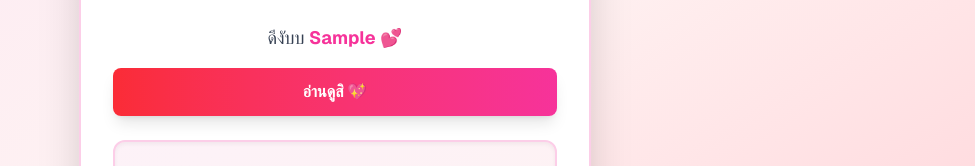
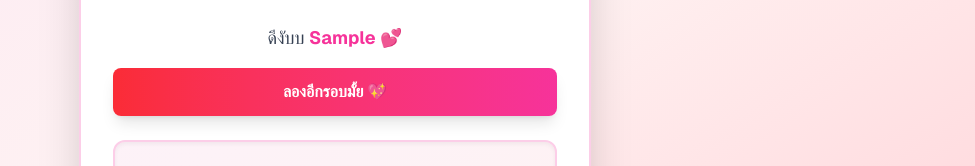
Before and after one commit to ArthitDev/sunny-mood-project, a Next.js app: page / in a window 1280 px wide. Both pictures are taken after typing "Sample" into the empty fields and a click on the button "ไปกันเล้ยย 🥰". Shown: the part 289-455 px from the top of the page, without its empty margins (305-1280 px from the left). Built offline with nearby package versions, Linux system fonts and the light colour scheme; no server answers.

Commit message:
feat : add more emoji

```diff
--- a/src/app/page.tsx
+++ b/src/app/page.tsx
@@ -93,10 +93,56 @@ export default function Home() {
     const hearts = [];
     const animations = ['float-heart', 'float-heart-left', 'float-heart-right', 'float-heart-diagonal'];
     const emojis = [
-      '💕', '❤️', '💖', '💗', '💘', '🥰', '😍', '💝', '💓', '💞', '💌', '🌹',
-      '💐', '🎀', '💒', '👫', '💏', '💑', '💋', '😘', '😚', '🥺', '🌺', '🌸',
-      '🌷', '🦋', '✨', '⭐', '🌟', '💫', '🎉', '🎊', '🎈', '🍰', '🧁', '🍭',
-      '🍬', '🎁', '💎'
+      "💕",
+      "❤️",
+      "💖",
+      "💗",
+      "💘",
+      "🥰",
+      "😍",
+      "💝",
+      "💓",
+      "💞",
+      "💌",
+      "🌹",
+      "💐",
+      "🎀",
+      "💒",
+      "💏",
+      "💑",
+      "💋",
+      "😘",
+      "😚",
+      "🥺",
+      "🌺",
+      "🌸",
+      "🌷",
+      "🦋",
+      "✨",
+      "⭐",
+      "🌟",
+      "💫",
+      "🎉",
+      "🎊",
+      "🎈",
+      "🧁",
+      "🍭",
+      "🍬",
+      "🎁",
+      "🌻",
+      "🌼",
+      "🌷",
+      "🌹",
+      "🌺",
+      "🌸",
+      "🌷",
+      "💐",
+      "🌼",
+      "🌻",
+      "🌸",
+      "🌷",
+      "💐",
+      "🌼",
     ];
 
     // สร้างหัวใจระลอกที่ 1 - เยอะมาก
@@ -289,7 +335,7 @@ export default function Home() {
                       <span className="loading-text text-xs sm:text-sm">ซันคิดอะไรอยู่นะ...</span>
                       <span className="loading-heart text-base sm:text-lg">💕</span>
                     </div>
-                  ) : "อ่านดูสิ 💖"}
+                  ) : "ลองอีกรอบมั้ย 💖"}
               </button>
 
                           {message && (
```
